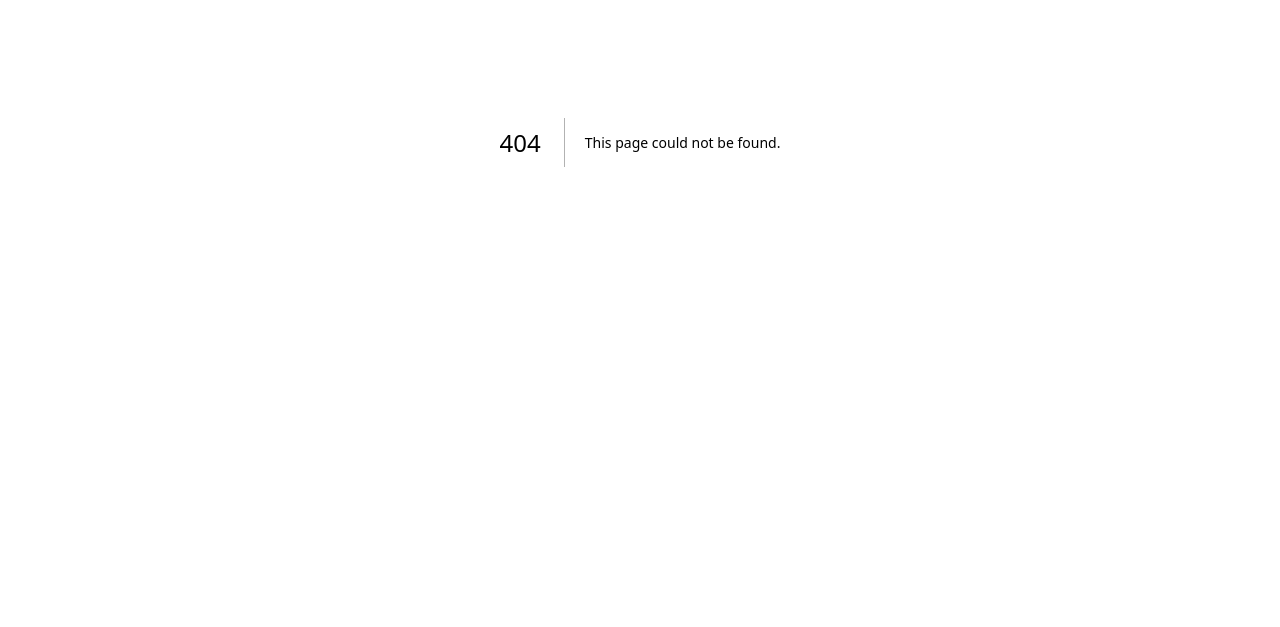
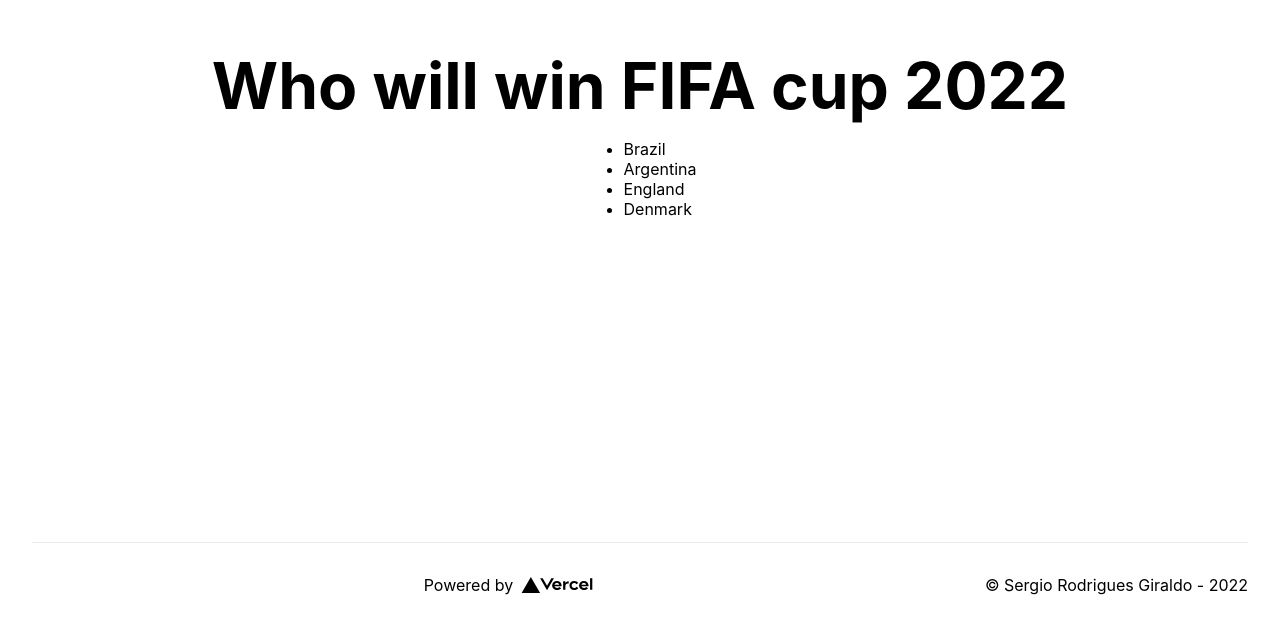
Before and after one commit to sergiorgiraldo/voting-app, a Next.js app: page /poll/1 in a window 1280 px wide. Before the commit this address had no page. Shown: the part 258-885 px from the top of the page. Before the commit the page ends 800 px from the top, so only its background shows below. Built offline with nearby package versions, Linux system fonts and the light colour scheme.

Commit message:
first version poll page:: by sergio giraldo @ 20221121T2027CET, gpg signed

```diff
--- /dev/null
+++ b/components/dummy.json
@@ -0,0 +1,23 @@
+{
+    "polls":
+    [
+        {
+            "id": "1",
+            "description":"Who will win FIFA cup 2022",
+            "status": "open",
+            "options": ["Brazil", "Argentina", "England", "Denmark"]
+        },
+        {
+            "id": "2",
+            "description":"Which country has the best pizza",
+            "status": "open",
+            "options": ["Brazil", "Italia", "United States"]
+        },
+        {
+            "id": "3",
+            "description":"Which superhero is the strongest",
+            "status": "closed",
+            "options": ["Hulk", "Batman", "Iron Man", "Superman", "Miss Marvel"]
+        }
+    ]
+}
--- /dev/null
+++ b/components/poll.js
@@ -0,0 +1,11 @@
+import fs from "fs";
+import path from "path";
+
+function GetPolls(){
+    const filePath = path.join(process.cwd(), "components/dummy.json");
+	const jsonData = fs.readFileSync(filePath);
+	const data = JSON.parse(jsonData);
+    return data.polls;
+}
+
+export default GetPolls;
--- /dev/null
+++ b/pages/poll/[id].js
@@ -0,0 +1,80 @@
+import styles from "../../styles/Home.module.css";
+import GetPolls from "../../components/poll";
+import Head from "next/head";
+import Image from "next/image";
+
+function PollPage(props){
+	const poll = props.poll;
+
+    return (
+		<div className={styles.container}>
+			<Head>
+				<title>Poll</title>
+				<meta
+					name="description"
+					content="Poll"
+				/>
+				<link rel="icon" href="/favicon.ico" />
+			</Head>
+
+			<main className={styles.main}>
+				<h3 className={styles.title}>
+					{poll.description}
+				</h3>
+
+                <ul>
+			        {poll.options.map((option) => (
+                        <li>
+                           {option}
+                        </li>
+			        ))}
+		        </ul>
+			</main>
+
+			<footer className={styles.footer}>
+				<a
+					href="https://vercel.com?utm_source=create-next-app&utm_medium=default-template&utm_campaign=create-next-app"
+					target="_blank"
+					rel="noopener noreferrer">
+					Powered by{" "}
+					<span className={styles.logo}>
+						<Image
+							src="/vercel.svg"
+							alt="Vercel Logo"
+							width={72}
+							height={16}
+						/>
+					</span>
+				</a>
+
+				&copy; Sergio Rodrigues Giraldo - 2022
+			</footer>
+		</div>
+	);
+}
+
+export async function getStaticProps(context) {
+	const data = GetPolls();
+	const pollId = context.params.id;
+	const poll = data.filter((p) => p.id == pollId)[0];
+
+	return {
+		props: {
+			poll: poll
+		},
+		revalidate: 10,
+	};
+}
+
+export async function getStaticPaths() {
+	return {
+		paths: [
+			{ params: { id: '1' }},
+			{ params: { id: '2' }},
+			{ params: { id: '3' }}
+		],
+		fallback: true,
+	};
+}
+
+export default PollPage;
```
Also changed, not shown: components/poll-list.js (+3 -19 lines), pages/index.js (+14 -3 lines).
